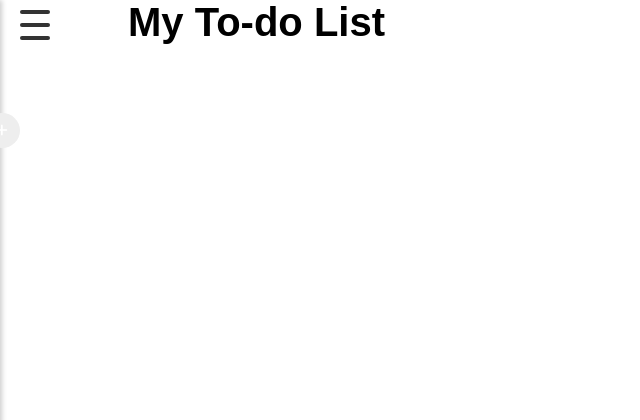
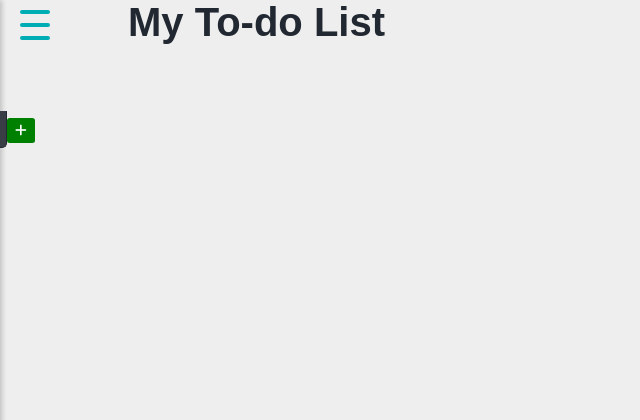
Before and after one commit to Kianmhz/Todo-list, a PHP site: page /main.html in a window 1280 px wide. Shown: the top 420 px of the page, without its empty margins (0-640 px from the left). Run offline with PHP 8.4, Linux system fonts and the light colour scheme; some libraries are stand-ins or nearby versions.

Commit message:
Minor fixes and new color palette

```diff
--- a/main.css
+++ b/main.css
@@ -4,14 +4,21 @@
     box-sizing: border-box;
 }
 
+:root {
+    --primary-color: #EEEEEE;
+    --secondary-color: #00ADB5;
+    --tertiary-color: #393E46;
+    --quaternary-color: #222831;
+}
+
 body {
     font-family: 'Open-sans', sans-serif;
-    background: #fff;
+    background: var(--primary-color);
+    overflow: hidden;
 }
 
 .container {
-    max-width: 1200px;
-    width: 80%;
+    width: 80vw;
     display: flex;
     justify-content: center;
     align-items: center;
@@ -35,21 +42,19 @@ body {
     position: relative;
     width: 100%;
     height: 4px;
-    background-color: #333;
+    background-color: var(--secondary-color);
     border-radius: 2px;
     transition: all 0.3s ease;
 }
-
-
 
 /* Sidebar Styles */
 .sidebar {
     position: fixed;
     top: 0;
-    left: -300px;
-    width: 300px;
+    left: -15vw;
+    width: 15vw;
     height: 100vh;
-    background-color: #fff;
+    background-color: var(--tertiary-color);
     box-shadow: 2px 0px 5px rgba(0, 0, 0, 0.2);
     transition: all 0.3s ease;
     z-index: 50;
@@ -85,8 +92,10 @@ body {
     transition: all 0.3s ease;
 }
 
+/* To make sure title stays at start */
 .todo-title {
     width: 100%;
+    color: var(--quaternary-color);
 }
 
 .todo {
@@ -248,57 +259,48 @@ body {
     transition-delay: 0.5s;
 }
 
-.task-input {
+/* Add Task input */
+.task-add {
     display: none;
     width: 100%;
     height: auto;
-}
-
-.footer-content {
-    margin-top: 60vh;
-    width: 100%;
-    text-align: center;
-    display: flex;
-    align-items: center;
-    justify-content: center;
-}
-
-.line1 {
-    height: 1px;
-    background: linear-gradient(to right, rgba(255, 255, 255, 0), black, rgba(255, 255, 255, 0));
-    flex-grow: 1;
-}
-
-.task-input {
     display: flex;
     justify-content: space-between;
     align-items: center;
 }
 
 #taskInput {
-    flex: 1;
     position: relative;
     top: -1px;
-    padding: 10px 80px 10px 20px;
-    border: 1px solid #eee;
-    border-top: 1px solid white;
+    padding: 10px;
+    margin-right: 0px;
+    border: 1px solid var(--quaternary-color);
+    border-top: 1px solid var(--tertiary-color);  /* To hide border of "Add a Task" and create smooth tranistion */
     border-bottom-right-radius: 5px;
-    margin-right: 5px;
     outline: none;
     z-index: 100;
+    background-color: var(--tertiary-color);
+}
+
+#taskInput::placeholder {
+    color: var(--secondary-color);
+}
+
+#taskInput:focus {
+    color: var(--secondary-color);
 }
 
 #addTaskButton {
-    background-color: #eee;
+    background-color: green;
     border: none;
     color: white;
-    padding: 10px 12px;
-    border-radius: 50%;
+    padding: 5px 8px;
+    border-radius: 10%;
     cursor: pointer;
     outline: none;
     transition: background-color 0.3s;
 }
 
 #addTaskButton:hover {
-    background-color: #ccc;
+    background-color: lightgreen;
 }
--- a/main.html
+++ b/main.html
@@ -20,19 +20,13 @@
     <div class="sidebar">
         <ul>
             <li class="add">Add a task</li>
-            <div class="task-input">
+            <div class="task-add">
                 <input type="text" placeholder="Enter your task" id="taskInput">
                 <button id="addTaskButton"><i class="fa-solid fa-plus"></i></button>
             </div>
             <li class="edit">Edit a task</li>
             <li class="delete">Delete a task</li>
         </ul>
-        <!-- footer -->
-        <div class="footer-content">
-            <div class="line1"></div>
-            <span>Designed by <strong>Kianmhz</strong></span>
-            <div class="line1"></div>
-        </div>
     </div>
 
     <!-- todo list -->
--- a/script.js
+++ b/script.js
@@ -5,8 +5,8 @@ document.querySelector('.hamburger-menu').addEventListener('click', function() {
     let line2 = document.querySelector('.line-2');
     let line3 = document.querySelector('.line-3');
 
-    if (sidebar.style.left === '-300px') {
-        todo.style.left = '200px';
+    if (sidebar.style.left === '-15vw') {
+        todo.style.left = '10vw';
         sidebar.style.left = '0px';
         line1.style.transform = 'rotate(45deg)';
         line2.style.opacity = '0';
@@ -17,23 +17,23 @@ document.querySelector('.hamburger-menu').addEventListener('click', function() {
         line3.style.width = '42.4px';
 
     } else {
-        todo.style.left = '0px';
+        todo.style.left = '0';
         line3.style.top = '0px';
         line1.style.top = '0px';
         line1.style.width = '100%';
         line3.style.width = '100%';
-        sidebar.style.left = '-300px';
+        sidebar.style.left = '-15vw';
         line1.style.transform = 'rotate(0deg)';
         line2.style.opacity = '1';
         line3.style.transform = 'rotate(0deg)';
-        document.querySelector('.task-input').style.display = 'none';
+        document.querySelector('.task-add').style.display = 'none';
         document.querySelectorAll('.deleteTaskBtn').forEach(btn => btn.style.display = 'none');
         document.querySelectorAll('.editTaskBtn').forEach(btn => btn.style.display = 'none');
     }
 });
 
 document.querySelector('.add').addEventListener('click', function() {
-    let addTask = document.querySelector('.task-input');
+    let addTask = document.querySelector('.task-add');
 
     if (addTask.style.display === 'none') {
         addTask.style.display = 'block';
@@ -98,8 +98,8 @@ function addTask(text, isChecked = false, id) {
                 <span class="bottom"></span>
             </div>
             <label class="todo-text" for="todo-${id}">${text}</label>
-            <div class="editTaskBtn" style="display:none;"><i class="fa-regular fa-pen-to-square"></i></div>
-            <div class="deleteTaskBtn" style="display:none;"><i class="fa-regular fa-trash-can"></i></div>
+            <div class="editTaskBtn" style="display:none; color:lightblue;"><i class="fa-regular fa-pen-to-square"></i></div>
+            <div class="deleteTaskBtn" style="display:none; color:red;"><i class="fa-regular fa-trash-can"></i></div>
         </div>
     `;
 
```
Also changed, not shown: other parts of main.css (+29 -25 lines).
